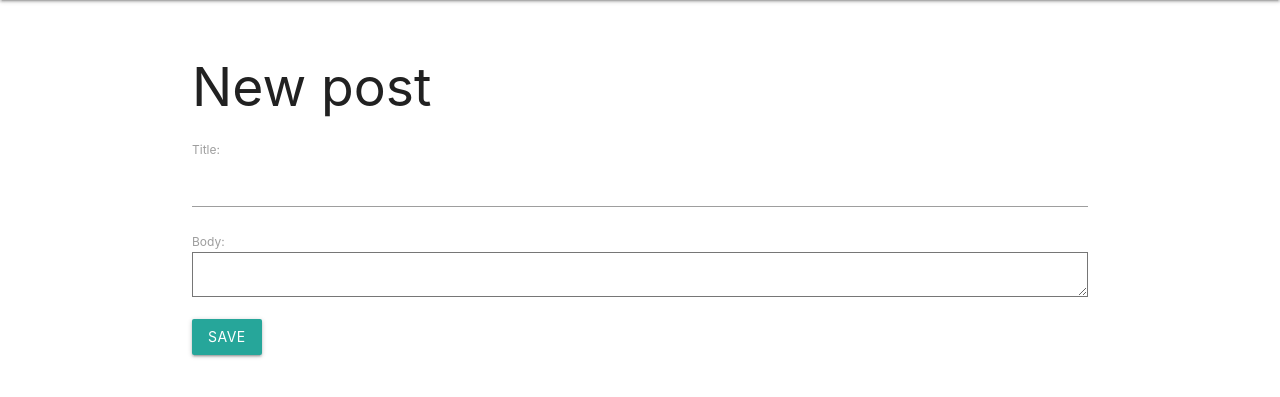
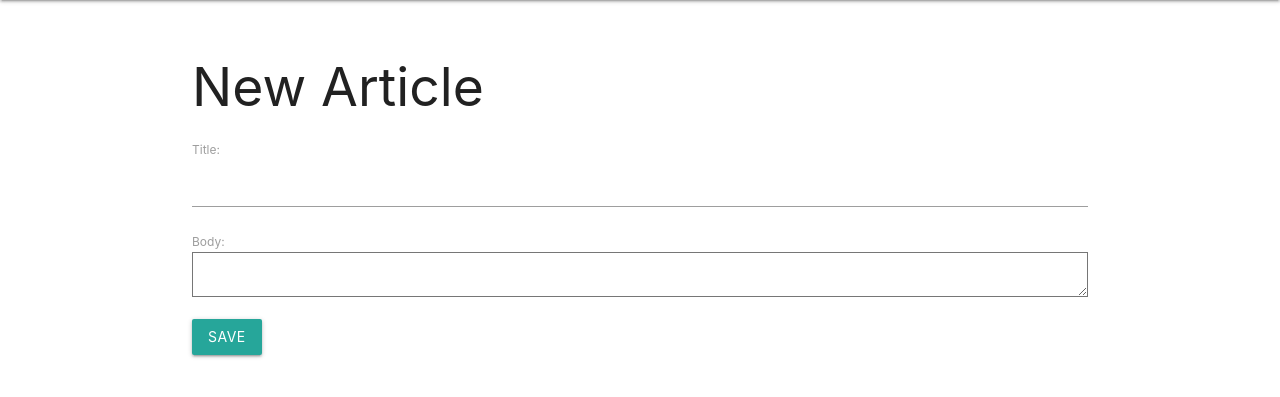
Before and after one commit to amolchakane/universityportal, a Django app: page /article/new/ in a window 1280 px wide. Shown: the part 64-461 px from the top of the page. Run offline with Django 4.2, Linux system fonts and the light colour scheme; a user stored in the database is signed in; parts of the project's set-up code (start-up, migrations or seed data) failed here and were passed over; some libraries are stand-ins or nearby versions.

Commit message:
Fe changes

```diff
--- a/universityportal/articles/templates/article_edit.html
+++ b/universityportal/articles/templates/article_edit.html
@@ -1,7 +1,7 @@
 {% extends 'layout.html' %}
 
 {% block content %}
-    <h2>New post</h2>
+    <h2>New Article</h2>
     <form method="POST" class="post-form">
         {% csrf_token %}
         {{ form.media }}
```
Also changed, not shown: requirements.txt (deleted, +0 -9 lines).
